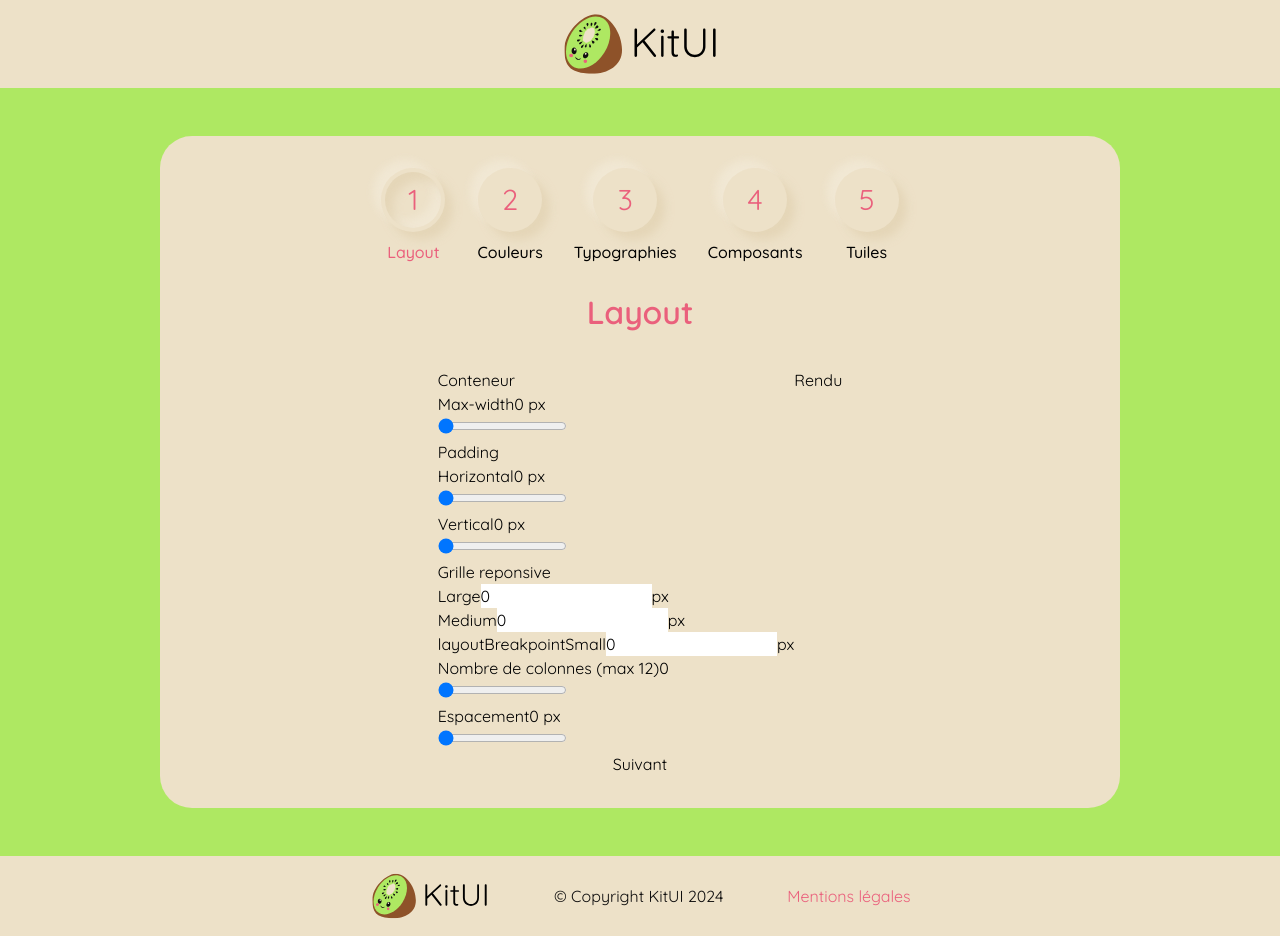
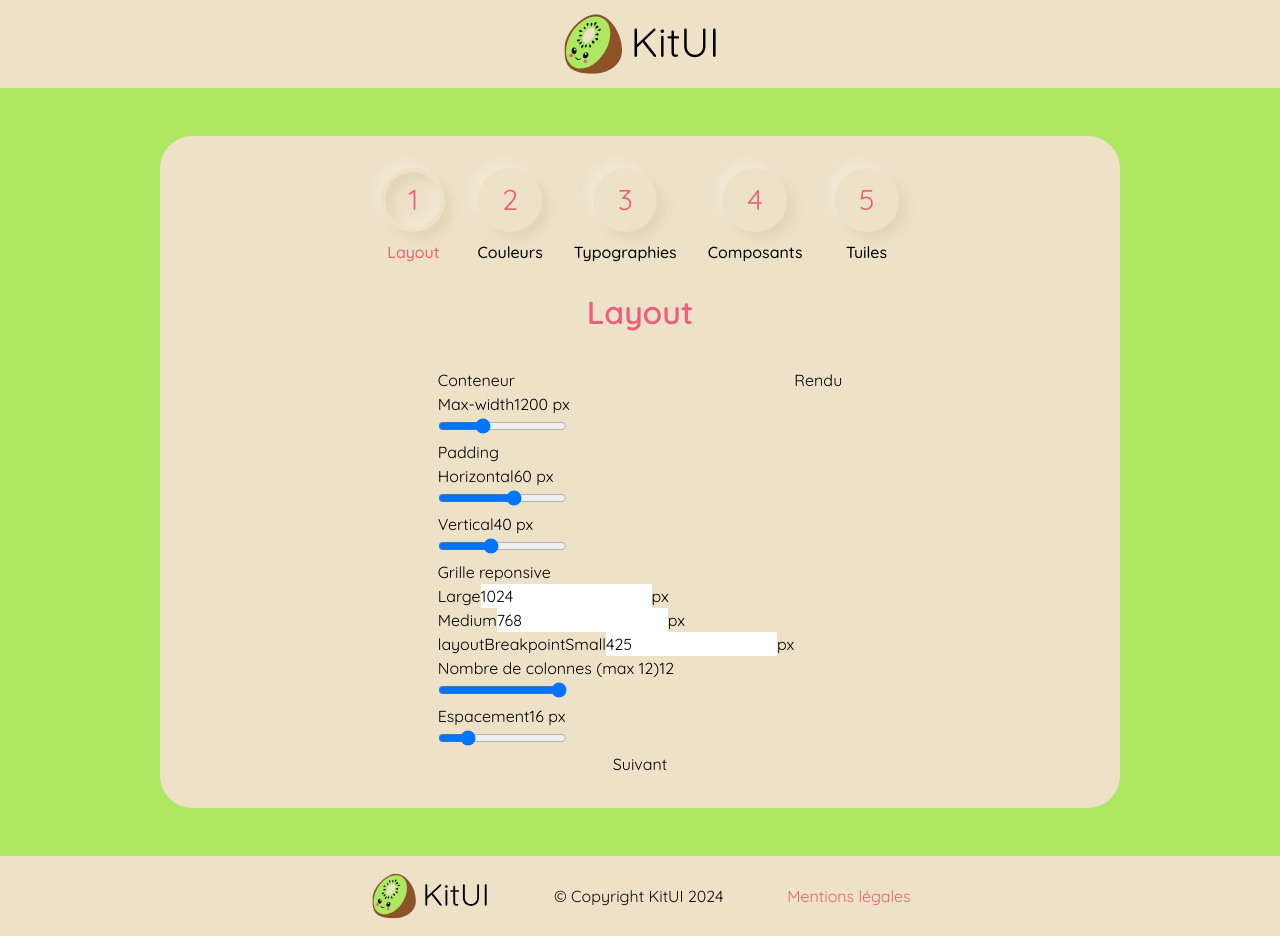
Before and after one commit to laura-lpn/kitUI, a Vue app in the folder front/: page /creation in a window 1280 px wide. Built offline with nearby package versions, Linux system fonts and the light colour scheme; a web font is replaced by a local one.

Commit message:
default values

```diff
--- a/front/src/stores/cards.ts
+++ b/front/src/stores/cards.ts
@@ -2,9 +2,9 @@ import { defineStore } from 'pinia';
 
 export const useCardsStore = defineStore('cards', {
     state: () => ({
-        cardPaddingX: 0 as Number,
-        cardPaddingY: 0 as Number,
-        cardBorderRadius: 0 as Number,
+        cardPaddingX: 20 as Number,
+        cardPaddingY: 8 as Number,
+        cardBorderRadius: 20 as Number,
     }),
     getters: {
         getCardPaddingX: (state) => state.cardPaddingX,
@@ -13,13 +13,13 @@ export const useCardsStore = defineStore('cards', {
 
     },
     actions: {
-        setCardPaddingX(value) {
+        setCardPaddingX(value : Number) {
             this.cardPaddingX = value;
         },
-        setCardPaddingY(value) {
+        setCardPaddingY(value : Number) {
             this.cardPaddingY = value;
         },
-        setCardBorderRadius(value) {
+        setCardBorderRadius(value : Number) {
             this.cardBorderRadius = value;
         },
     },
--- a/front/src/stores/colors.ts
+++ b/front/src/stores/colors.ts
@@ -2,13 +2,13 @@ import { defineStore } from 'pinia';
 
 export const useColorsStore = defineStore('colors', {
     state: () => ({
-        colorLightBase: '' as String,
-        colorLightDarker: '' as String,
-        colorLightLighter: '' as String,
-        colorDarkBase: '' as String,
-        colorDarkDarker: '' as String,
-        colorDarkLighter: '' as String,
-        accentColor: '' as String,
+        colorLightBase: '#AEE862' as String,
+        colorLightDarker: '#80AC47' as String,
+        colorLightLighter: '#D9FFA7' as String,
+        colorDarkBase: '#EA607C' as String,
+        colorDarkDarker: '#D72045' as String,
+        colorDarkLighter: '#FF96AC' as String,
+        accentColor: '#E2B208' as String,
     }),
     getters: {
         getColorLightBase: (state) => state.colorLightBase,
--- a/front/src/stores/components.ts
+++ b/front/src/stores/components.ts
@@ -2,15 +2,15 @@ import { defineStore } from 'pinia';
 
 export const useComponentsStore = defineStore('components', {
     state: () => ({
-        buttonPaddingX: 0 as Number,
-        buttonPaddingY: 0 as Number,
-        buttonBorderRadius: 0 as Number,
-        buttonFontSize: 0 as Number,
-        buttonColorText: '' as String,
-        inputPaddingX: 0 as Number,
-        inputPaddingY: 0 as Number,
-        inputBorderRadius: 0 as Number,
-        inputFontSize: 0 as Number,
+        buttonPaddingX: 16 as Number,
+        buttonPaddingY: 8 as Number,
+        buttonBorderRadius: 32 as Number,
+        buttonFontSize: 16 as Number,
+        buttonColorText: '#D72045' as String,
+        inputPaddingX: 4 as Number,
+        inputPaddingY: 2 as Number,
+        inputBorderRadius: 16 as Number,
+        inputFontSize: 14 as Number,
     }),
     getters: {
         getButtonPaddingX: (state) => state.buttonPaddingX,
@@ -25,31 +25,31 @@ export const useComponentsStore = defineStore('components', {
 
     },
     actions: {
-        setButtonPaddingX(value) {
+        setButtonPaddingX(value: Number) {
             this.buttonPaddingX = value;
         },
-        setButtonPaddingY(value) {
+        setButtonPaddingY(value: Number) {
             this.buttonPaddingY = value;
         },
-        setButtonBorderRadius(value) {
+        setButtonBorderRadius(value: Number) {
             this.buttonBorderRadius = value;
         },
-        setButtonFontSize(value) {
+        setButtonFontSize(value: Number) {
             this.buttonFontSize = value;
         },
-        setButtonColorText(value) {
+        setButtonColorText(value: String) {
             this.buttonColorText = value;
         },
-        setInputPaddingX(value) {
+        setInputPaddingX(value: Number) {
             this.inputPaddingX = value;
         },
-        setInputPaddingY(value) {
+        setInputPaddingY(value: Number) {
             this.inputPaddingY = value;
         },
-        setInputBorderRadius(value) {
+        setInputBorderRadius(value: Number) {
             this.inputBorderRadius = value;
         },
-        setInputFontSize(value) {
+        setInputFontSize(value: Number) {
             this.inputFontSize = value;
         },
     },
--- a/front/src/stores/fonts.ts
+++ b/front/src/stores/fonts.ts
@@ -2,21 +2,21 @@ import { defineStore } from 'pinia';
 
 export const useFontsStore = defineStore('fonts', {
     state: () => ({
-        titleFontFamily: '' as String,
-        h1FontSize: 0 as Number,
-        h1FontWeight: 0 as Number,
-        h2FontSize: 0 as Number,
-        h2FontWeight: 0 as Number,
-        h3FontSize: 0 as Number,
-        h3FontWeight: 0 as Number,
-        h4FontSize: 0 as Number,
-        h4FontWeight: 0 as Number,
-        h5FontSize: 0 as Number,
-        h5FontWeight: 0 as Number,
-        h6FontSize: 0 as Number,
-        h6FontWeight: 0 as Number,
-        textFontFamily: '' as String,
-        textFontSize: 0 as Number,
+        titleFontFamily: 'Quicksand' as String,
+        h1FontSize: 40 as Number,
+        h1FontWeight: 600 as Number,
+        h2FontSize: 32 as Number,
+        h2FontWeight: 500 as Number,
+        h3FontSize: 28 as Number,
+        h3FontWeight: 500 as Number,
+        h4FontSize: 24 as Number,
+        h4FontWeight: 500 as Number,
+        h5FontSize: 20 as Number,
+        h5FontWeight: 500 as Number,
+        h6FontSize: 16 as Number,
+        h6FontWeight: 500 as Number,
+        textFontFamily: 'Quicksand' as String,
+        textFontSize: 14 as Number,
 
     }),
     getters: {
--- a/front/src/stores/layout.ts
+++ b/front/src/stores/layout.ts
@@ -2,14 +2,14 @@ import { defineStore } from 'pinia';
 
 export const useLayoutStore = defineStore('layout', {
     state: () => ({
-        layoutMaxWidth: 0 as Number,
-        layoutPaddingX: 0 as Number,
-        layoutPaddingY: 0 as Number,
-        layoutBreakpointLarge: 0 as Number,
-        layoutBreakpointMedium: 0 as Number,
-        layoutBreakpointSmall: 0 as Number,
-        layoutNbColumns: 0 as Number,
-        layoutGutter: 0 as Number,
+        layoutMaxWidth: 1200 as Number,
+        layoutPaddingX: 60 as Number,
+        layoutPaddingY: 40 as Number,
+        layoutBreakpointLarge: 1024 as Number,
+        layoutBreakpointMedium: 768 as Number,
+        layoutBreakpointSmall: 425 as Number,
+        layoutNbColumns: 12 as Number,
+        layoutGutter: 16 as Number,
     }),
     getters: {
         getLayoutMaxWidth: (state) => state.layoutMaxWidth,
```
